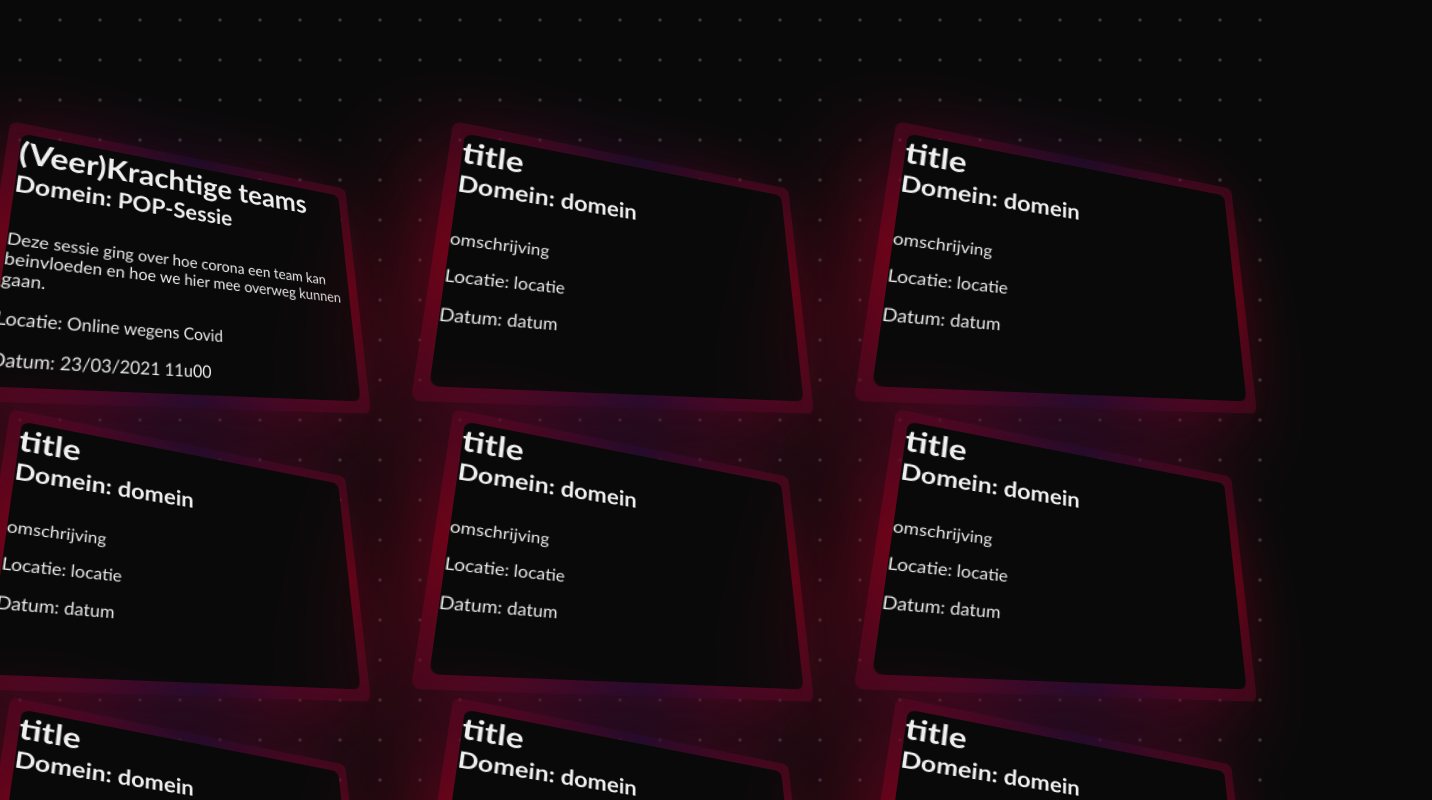
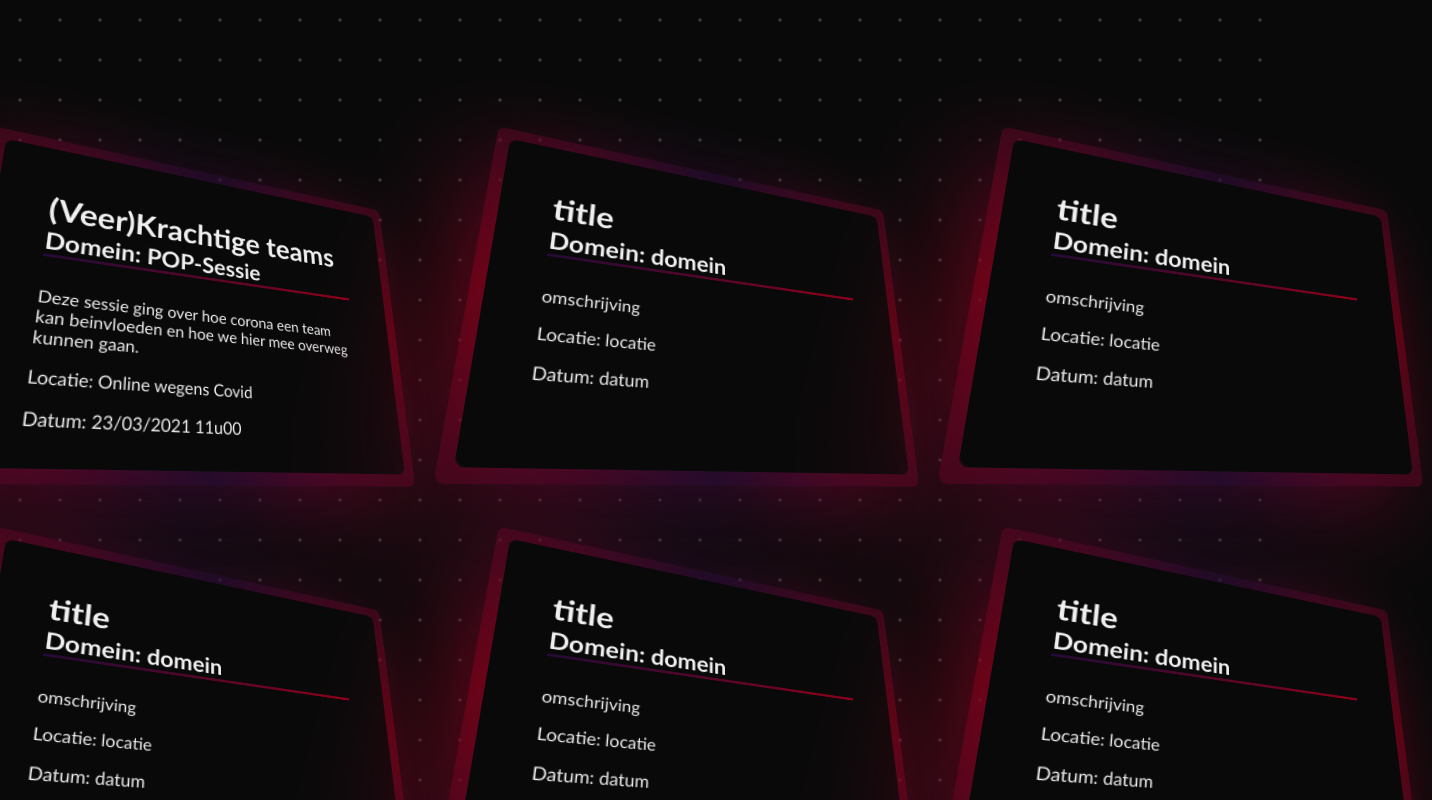
Before and after one commit to JonasVerlindenPXL/myPortfolio, an Angular app: page / in a window 1280 px wide. Shown: the part 1160-1960 px from the top of the page, 1432 px wide, since content can reach past the window. Built offline with nearby package versions, Linux system fonts and the light colour scheme.

Commit message:
spacing and hover

```diff
--- a/src/app/app.component.ts
+++ b/src/app/app.component.ts
@@ -16,7 +16,7 @@ export class AppComponent {
       const rect = homeLayoutText.getBoundingClientRect();
       const mouseX = event.clientX - rect.left - rect.width / 2;
       const mouseY = event.clientY - rect.top - rect.height / 2;
-      homeLayoutText.style.transform = `perspective(500px) rotateX(${mouseY / -100}deg) rotateY(${mouseX / 100}deg)`;
+      homeLayoutText.style.transform = `perspective(800px) rotateX(${mouseY / -100}deg) rotateY(${mouseX / 100}deg)`;
     });
   }
 
--- a/src/app/components/card-mandatory-activity/card-mandatory-activity.component.css
+++ b/src/app/components/card-mandatory-activity/card-mandatory-activity.component.css
@@ -8,6 +8,12 @@
   transform-style: preserve-3d;
   transform-origin: center center;
   margin: auto;
+  padding: 2rem;
+  transition: height 0.5s ease-in-out;
+
+}
+.card-glow:hover{
+  height: 31vh;
 }
 
 .card-glow::before,
@@ -37,11 +43,29 @@
 .card-glow::after {
   filter: blur(3.5rem);
 }
-.card-glow-content{
+
+.card-glow-content {
   display: grid;
   gap: 2rem;
+  padding: 15px;
 }
-.card-glow-info{
+
+.card-glow-title {
+  position: relative;
+}
+
+.card-glow-title::after {
+  content: "";
+  position: absolute;
+  bottom: -3px;
+  left: 0;
+  right: 0;
+  height: 3px;
+  background: linear-gradient(to right, var(--color-purple), var(--color-red))
+
+}
+
+.card-glow-info {
   display: grid;
   gap: 1rem;
 }
--- a/src/app/pages/activitypage/activitypage.component.css
+++ b/src/app/pages/activitypage/activitypage.component.css
@@ -15,6 +15,7 @@
 .activity-layout-activities{
   display: grid;
   grid-template-columns: repeat(3, 1fr);
+  grid-template-rows: repeat(3, 40vh);
   align-items: center;
-  gap: 3rem;
+  gap: 5rem;
 }
```
